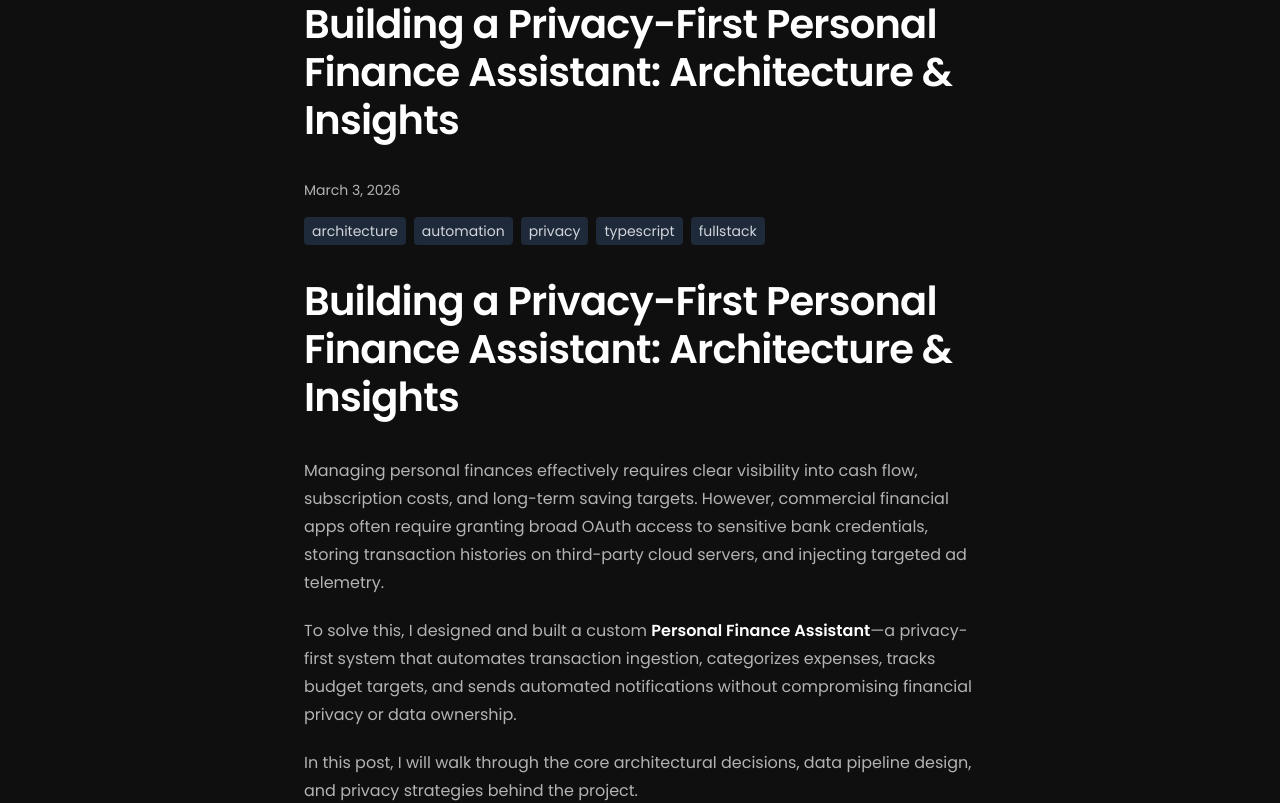
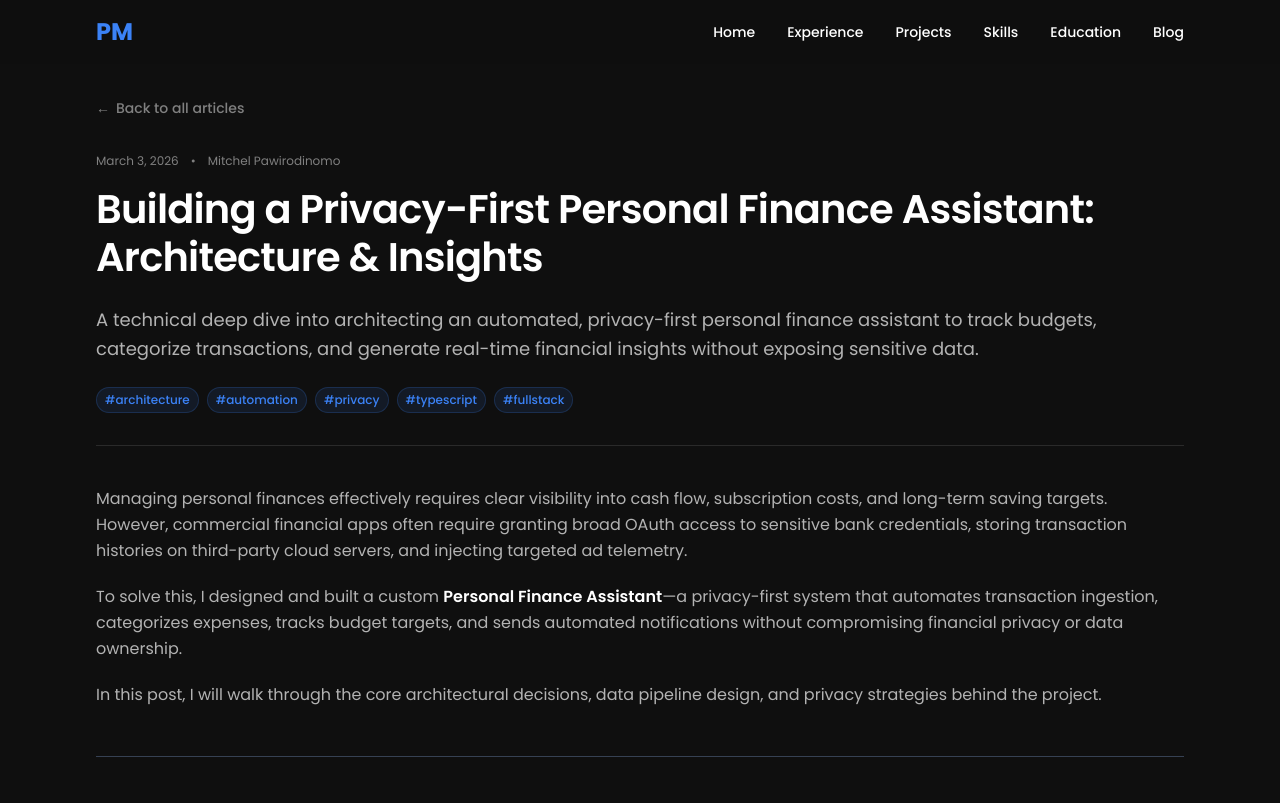
Before and after one commit to pawiromitchel/pawiromitchel.com, a Next.js app: page /blogs/building-a-privacy-first-personal-finance-assistant in a window 1280 px wide. Shown: the top 803 px of the page. Built offline with nearby package versions, Linux system fonts and the light colour scheme.

Commit message:
feat: add navigation, footer, back link, and polished typography to blog post page

```diff
--- a/app/blogs/[slug]/page.tsx
+++ b/app/blogs/[slug]/page.tsx
@@ -1,6 +1,11 @@
 import type { Metadata } from "next";
+import Link from "next/link";
 import { readdirSync } from "fs";
 import { join } from "path";
+import { Navigation } from "@/app/components/layout/Navigation";
+import { Footer } from "@/app/components/layout/Footer";
+import { Container } from "@/app/components/layout/Container";
+import { Badge } from "@/app/components/ui/Badge";
 
 interface BlogPost {
   title: string;
@@ -37,7 +42,7 @@ export async function generateMetadata(
   const { metadata } = await getBlogPost(params.slug);
 
   return {
-    title: metadata.title,
+    title: `${metadata.title} - Pawiro Mitchel`,
     description: metadata.description,
   };
 }
@@ -58,28 +63,76 @@ export default async function BlogPage(props: BlogPageProps) {
   const { content: Content, metadata } = await getBlogPost(params.slug);
 
   return (
-    <article className="prose prose-invert max-w-2xl mx-auto">
-      <header className="mb-8">
-        <h1>{metadata.title}</h1>
-        <p className="text-gray-400 text-sm">
+    <>
+      <Navigation />
+      <main className="pt-24 pb-20 bg-background min-h-screen">
+        <Container className="max-w-3xl">
+          {/* Back button */}
+          <div className="mb-8">
+            <Link
+              href="/blog"
+              className="inline-flex items-center gap-1.5 text-sm font-medium text-muted hover:text-primary transition-colors"
+            >
+              <span>←</span> Back to all articles
+            </Link>
+          </div>
+
+          <article>
+            {/* Article Header */}
+            <header className="mb-10 pb-8 border-b border-border">
+              <div className="flex items-center gap-3 text-xs text-muted mb-4">
+                <time dateTime={metadata.date}>
                   {new Date(metadata.date).toLocaleDateString("en-US", {
                     year: "numeric",
                     month: "long",
                     day: "numeric",
                   })}
+                </time>
+                <span>•</span>
+                <span>Mitchel Pawirodinomo</span>
+              </div>
+
+              <h1 className="text-3xl md:text-5xl font-bold tracking-tight text-foreground leading-[1.15] mb-6">
+                {metadata.title}
+              </h1>
+
+              <p className="text-base md:text-lg text-muted leading-relaxed mb-6">
+                {metadata.description}
               </p>
-        <div className="flex gap-2 mt-4">
+
+              <div className="flex flex-wrap gap-2">
                 {metadata.tags.map((tag) => (
-            <span
-              key={tag}
-              className="bg-gray-800 text-gray-300 px-2 py-1 rounded text-sm"
-            >
-              {tag}
-            </span>
+                  <Badge key={tag} size="sm" variant="primary">
+                    #{tag}
+                  </Badge>
                 ))}
               </div>
             </header>
+
+            {/* Article Content */}
+            <div className="prose prose-invert prose-blue max-w-none text-muted leading-relaxed prose-headings:text-foreground prose-headings:font-bold prose-h2:text-2xl prose-h2:mt-10 prose-h2:mb-4 prose-h3:text-xl prose-h3:mt-8 prose-h3:mb-3 prose-p:mb-5 prose-p:leading-relaxed prose-a:text-primary hover:prose-a:underline prose-code:text-primary-light prose-code:bg-card-bg prose-code:px-1.5 prose-code:py-0.5 prose-code:rounded prose-code:before:content-none prose-code:after:content-none prose-pre:bg-[#0b0f17] prose-pre:border prose-pre:border-border prose-pre:rounded-xl prose-li:my-1">
               <Content />
+            </div>
+
+            {/* Post-article navigation */}
+            <div className="mt-16 pt-8 border-t border-border flex justify-between items-center">
+              <Link
+                href="/blog"
+                className="text-sm font-medium text-primary hover:underline"
+              >
+                ← Back to Blog
+              </Link>
+              <Link
+                href="/#experience"
+                className="text-sm font-medium text-muted hover:text-foreground transition-colors"
+              >
+                View Experience →
+              </Link>
+            </div>
           </article>
+        </Container>
+      </main>
+      <Footer />
+    </>
   );
 }
--- a/app/blogs/building-a-privacy-first-personal-finance-assistant.mdx
+++ b/app/blogs/building-a-privacy-first-personal-finance-assistant.mdx
@@ -4,8 +4,6 @@ export const metadata = {
   date: "2026-03-03",
   tags: ["architecture", "automation", "privacy", "typescript", "fullstack"],
 };
-
-# Building a Privacy-First Personal Finance Assistant: Architecture & Insights
 
 Managing personal finances effectively requires clear visibility into cash flow, subscription costs, and long-term saving targets. However, commercial financial apps often require granting broad OAuth access to sensitive bank credentials, storing transaction histories on third-party cloud servers, and injecting targeted ad telemetry.
 
```
Lines whose indentation alone changed are shown as unchanged.
